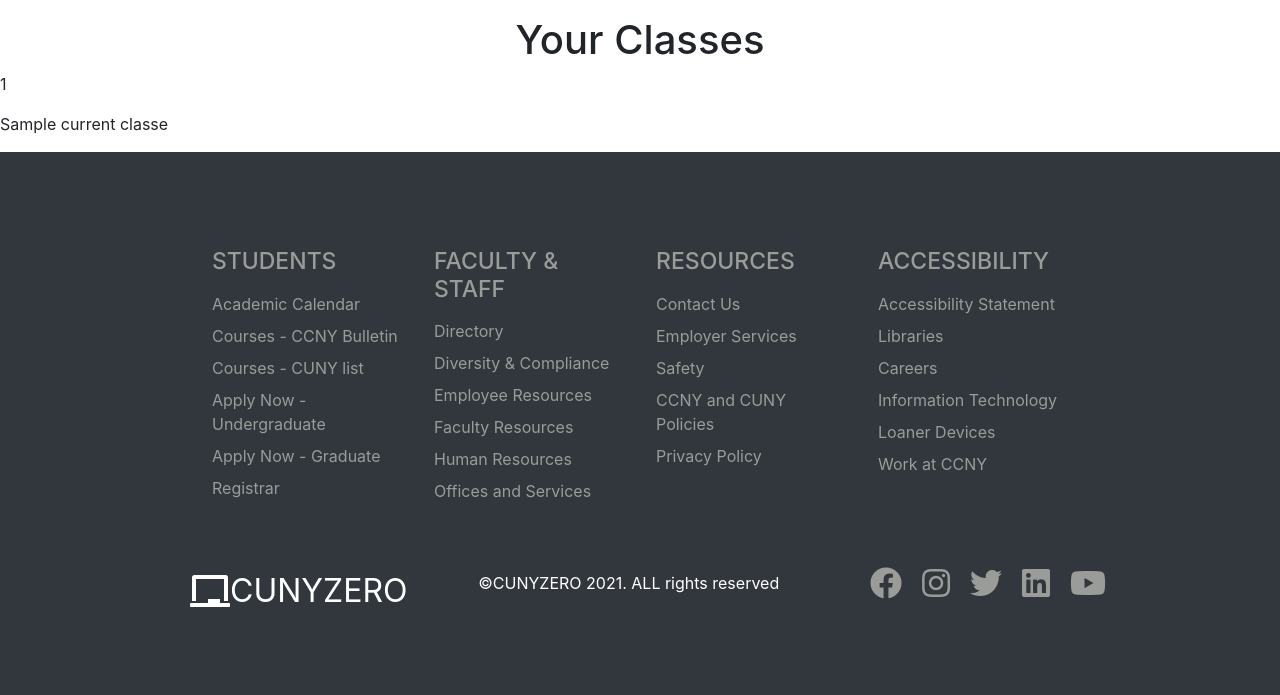
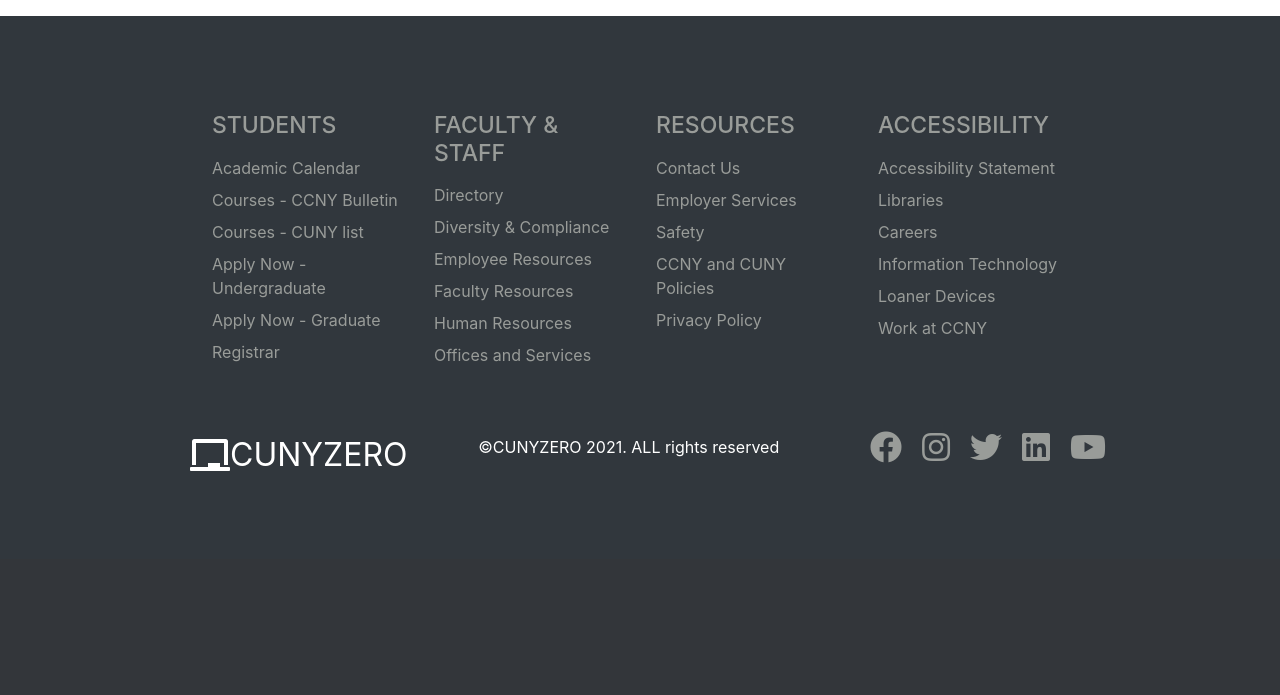
Before and after one commit to tryingtolearn11/322_project, a Flask app: template app/templates/instructor_classes.html in a window 1280 px wide. Shown: the part 433-1128 px from the top of the page. After the commit the page ends 904 px from the top, so only its background shows below. Run offline with Flask 2, Linux system fonts and the light colour scheme; the template is opened without the code that fills it: most values are stand-ins (such as "Sample title", 1, 10 or a date in 2020); some libraries are stand-ins or nearby versions.

Commit message:
course drop

```diff
--- a/app/templates/instructor_classes.html
+++ b/app/templates/instructor_classes.html
@@ -54,6 +54,7 @@
                     </tr>
                 </thead>
                 <tbody>
+                    {% if current_user.access == 1 %}
                     {% for k, v in current_user.droppedCourses.items() %}
                     <tr>
                         <th>{{ v[1].courseID }}</th>
@@ -62,6 +63,11 @@
                         <!-- TODO fix grade column  -->
                     </tr>
                     {% endfor %}
+
+                    {% if current_user.warning >= 3 %}
+                        <h3> Student In Danger - Registrar will be notified</h3>
+                    {% endif %}
+                    {% endif %}
                 </tbody>
 
                 <tfoot>
@@ -76,30 +82,4 @@
 
     </div>
 
-<h1><center>Your Classes</center></h1>
-
-{% for k, v in current_classes.items() %}
-    <p>{{ v.courseID }}</p>
-    <p>{{ v.courseName }}</p>
-    {% if current_user.access == 1 %}
-        <button type="button" class="btn btn-default"><a
-                href="{{url_for('dropCurrentClass', courseID=v.courseID)}}">Drop Course</a></button>
-    {% endif %}
-{% endfor %}
-
-{% if current_user.access == 1 %}
-    <h3> Dropped Courses : </h3>
-    {% for k, v in current_user.droppedCourses.items() %}
-        <p>Grade : {{ v[0] }}</p>
-        <p>{{ v[1].courseID }}</p>
-        <p>{{ v[1].courseName}}</p>
-    {% endfor %}
-
-    {% if current_user.warning >= 3 %}
-    <h3> Student In Danger - Registrar will be notified</h3>
-    {% endif %}
-
-{% endif %}
-
-
 {% endblock %}
```
